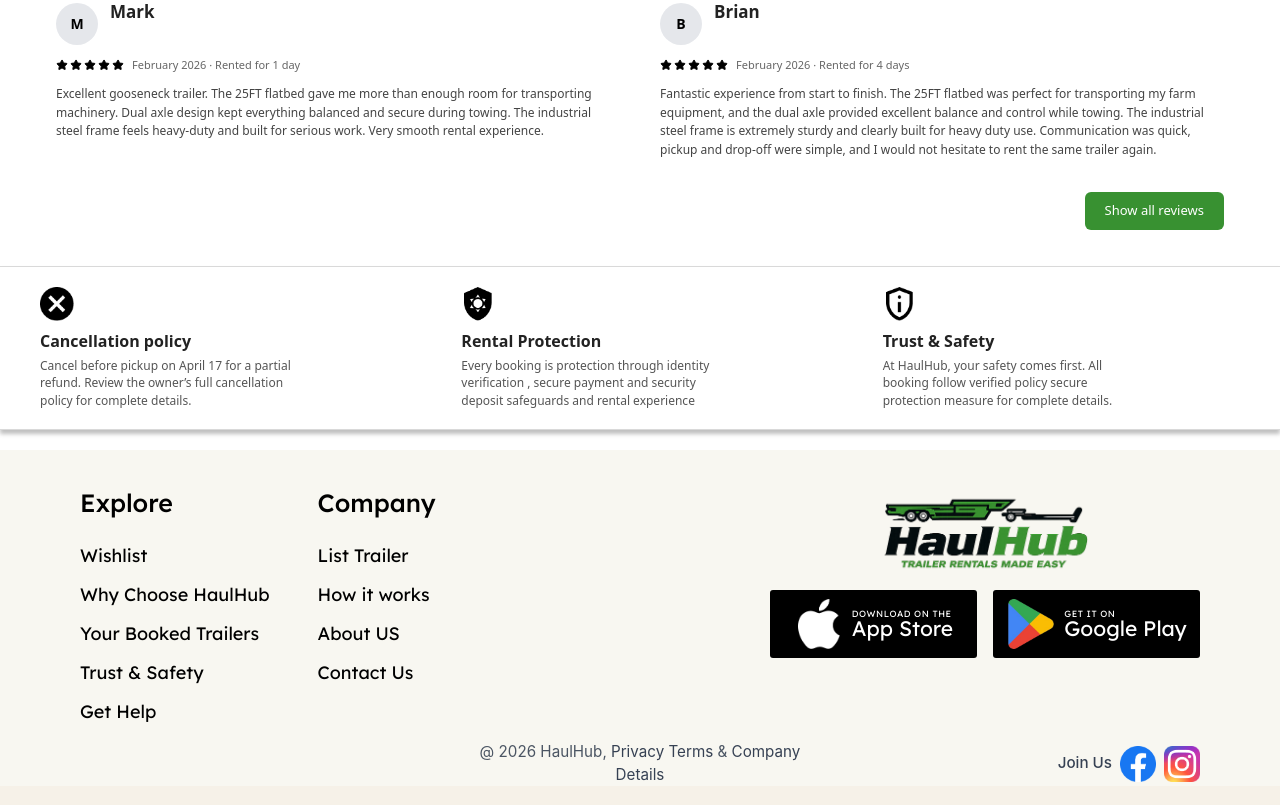
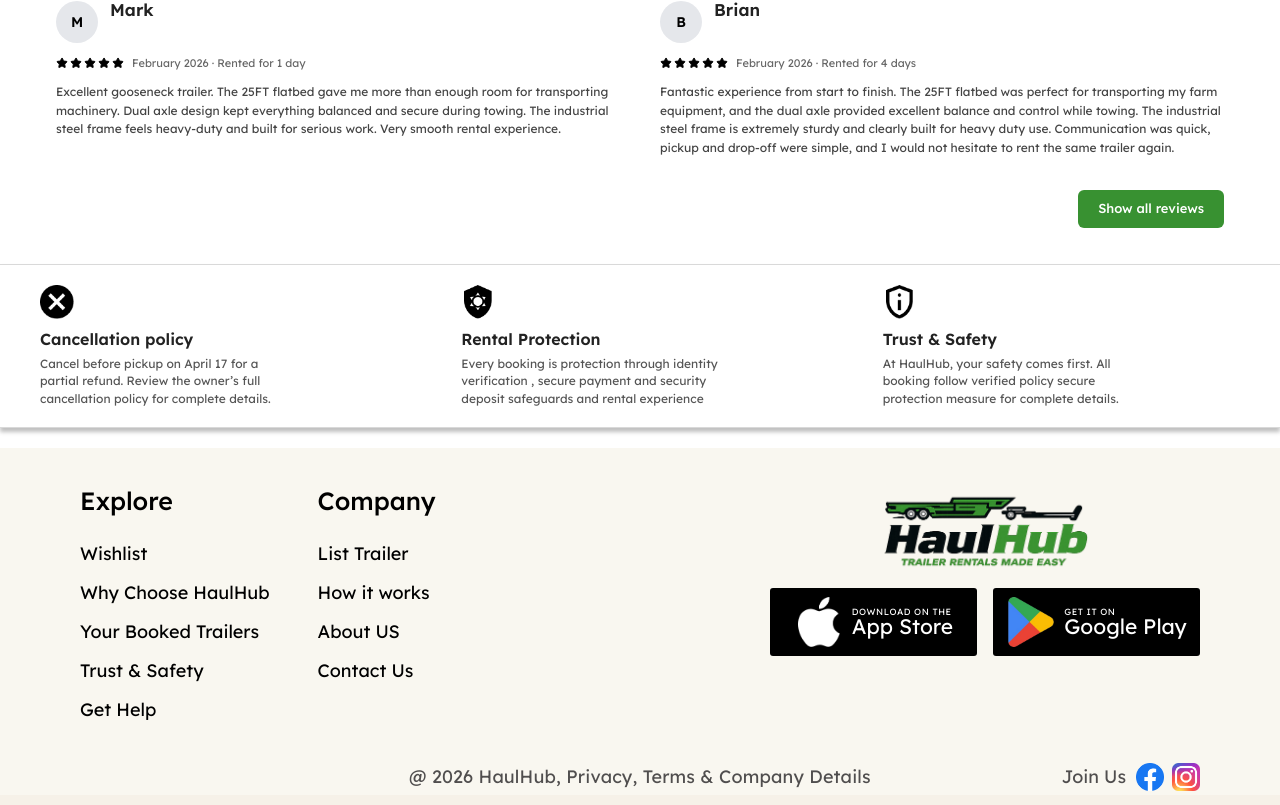
Before and after one commit to devakash400/HaulHub_ReactJS, a React (Create React App) app: page /trailer/1 in a window 1280 px wide. Shown: the part 1769-2574 px from the top of the page. Built offline with nearby package versions, Linux system fonts and the light colour scheme.

Commit message:
Auth Module Complete

```diff
--- a/src/api/api.ts
+++ b/src/api/api.ts
@@ -1,7 +1,7 @@
 import axios, { AxiosError } from "axios";
 
 const BASE_URL =
- "https://ea0b-2401-4900-1f32-77cb-88de-1b9-dd21-f9d0.ngrok-free.app"
+ "https://api.renthaulhub.com"
 
 let accessToken: string | null = null;
 let refreshToken: string | null = null;
--- a/src/components/BottomBar/BottomBar.tsx
+++ b/src/components/BottomBar/BottomBar.tsx
@@ -15,7 +15,7 @@ const BottomBar: React.FC = () => {
   const year = new Date().getFullYear();
 
   return (
-    <footer className="bg-[#F8F7F1] pt-10 pb-0 px-4 sm:px-6 font-sans w-full overflow-x-hidden mb-[10px]">
+    <footer className="bg-[#F9F7F0] pt-10 pb-0 px-4 sm:px-6 lg:px-10 font-sans w-full overflow-x-hidden mb-[10px]">
       <div className="max-w-[1120px] mx-auto flex flex-wrap items-start justify-between gap-8 min-w-0 w-full">
         {/* Left side: Explore & Company columns */}
         <div className="flex flex-wrap gap-8 sm:gap-12 flex-1 min-w-0 sm:min-w-[260px]">
@@ -194,50 +194,66 @@ const BottomBar: React.FC = () => {
         </div>
       </div>
 
-      {/* Bottom strip */}
-      <div className="max-w-[1120px] mx-auto pt-5 text-[0.95rem] text-[#4B5563]">
-        <div className="flex flex-col gap-4 sm:grid sm:grid-cols-3 sm:items-center">
-          {/* Left spacer (keeps center truly centered on desktop) */}
-          <div className="hidden sm:block" />
+      {/* Bottom strip — Figma: compact legal row + Join Us / socials */}
+      <div className="mt-10 max-w-[1120px] mx-auto w-full min-w-0">
+        <div
+          className="
+            flex flex-col items-center gap-4
+            py-1 sm:py-1
+            sm:grid sm:grid-cols-[minmax(0,1fr)_auto_minmax(0,1fr)]
+             sm:items-center sm:gap-x-6
+          "
+        >
+          <div className="hidden sm:block min-w-[88px]" aria-hidden />
 
-          {/* Center copyright */}
-          <p className="m-0 text-center">
+          <p
+            className="
+              m-0 max-w-[min(100%,42rem)] text-center font-['Lexend'] font-normal
+              text-[18px] sm:text-[18px] leading-[150%] tracking-[0.01em]
+              text-[#504E4E]
+            "
+          >
             @ {year} HaulHub,{" "}
             <Link
+              className="text-inherit no-underline decoration-inherit hover:text-[#389131] hover:underline"
               to="/trust-safety"
-              className="text-gray-700 transition-colors hover:text-[#389131] hover:underline"
             >
               Privacy
-            </Link>{" "}
+            </Link>
+            {", "}
             <Link
+              className="text-inherit no-underline decoration-inherit hover:text-[#389131] hover:underline"
               to="/trust-safety"
-              className="text-gray-700 transition-colors hover:text-[#389131] hover:underline"
             >
               Terms
-            </Link>{" "}
-            &amp;{" "}
+            </Link>
+            {" & "}
             <Link
+              className="text-inherit no-underline decoration-inherit hover:text-[#389131] hover:underline"
               to="/about"
-              className="text-gray-700 transition-colors hover:text-[#389131] hover:underline"
             >
               Company Details
             </Link>
           </p>
 
-          {/* Right socials */}
-          <div className="flex items-center justify-end gap-[3px] w-full">
-            <span className="text-gray-700 font-medium">Join Us</span>
+          <div className="flex w-full shrink-0 items-center justify-center gap-2.5 sm:w-auto sm:justify-self-end sm:justify-end">
+            <span className="font-['Lexend']
+            font-normal text-[18px] leading-[1.1] text-[#504E4E]">
+              Join Us
+            </span>
+            <div className="flex items-center gap-2">
               <a
                 href="https://www.facebook.com"
                 aria-label="Facebook"
                 target="_blank"
                 rel="noopener noreferrer"
-              className="inline-flex h-9 w-9 items-center justify-center no-underline"
+                className="inline-flex h-[28px] w-[28px] shrink-0 items-center justify-center no-underline transition-opacity hover:opacity-90"
               >
                 <img
                   src={images.Facebook}
-                alt="Facebook"
-                className="h-9 w-9 object-contain ml-[10px]"
+                  alt=""
+                  className="h-[28px] w-[28px] object-contain"
+                  aria-hidden
                 />
               </a>
               <a
@@ -245,14 +261,16 @@ const BottomBar: React.FC = () => {
                 aria-label="Instagram"
                 target="_blank"
                 rel="noopener noreferrer"
-              className="inline-flex h-9 w-9 items-center justify-center no-underline ml-[10px]"
+                className="inline-flex h-[28px] w-[28px] shrink-0 items-center justify-center no-underline transition-opacity hover:opacity-90"
               >
                 <img
                   src={images.Instagram}
-                alt="Instagram"
-                className="h-9 w-9 object-contain"
+                  alt=""
+                  className="h-[28px] w-[28px] object-contain"
+                  aria-hidden
                 />
               </a>
+            </div>
           </div>
         </div>
       </div>
--- a/src/components/TrailerDetails/IdentityVerificationModal.tsx
+++ b/src/components/TrailerDetails/IdentityVerificationModal.tsx
@@ -347,7 +347,7 @@ export const IdentityVerificationModal: React.FC<
       aria-labelledby="identity-verification-title"
     >
       <div
-        className="relative w-full max-w-2xl bg-white rounded-2xl shadow-lg max-h-[90vh] flex flex-col"
+        className="relative w-full max-w-2xl bg-white rounded-2xl shadow-lg max-h-[90vh] flex flex-col overflow-hidden"
         onClick={(e) => e.stopPropagation()}
       >
         <ModalHeader
--- a/src/components/TrailerDetails/SignUpModal.tsx
+++ b/src/components/TrailerDetails/SignUpModal.tsx
@@ -559,46 +559,24 @@ export const SignUpModal: React.FC<SignUpModalProps> = ({
                     </button>
                   </div>
                   {passwordTouched && password.trim().length > 0 && (
-                    <ul className="mt-2 space-y-0.5 text-xs">
-                      <li
-                        className={
-                          passwordHasMinLength
-                            ? "text-green-600"
-                            : "text-red-600"
-                        }
-                      >
+                   <ul className="mt-2 space-y-0.5 font-lexend font-light text-[12px] leading-[100%] tracking-[0em] text-[#6B6B6B]">
+                   <li className={passwordHasMinLength ? "text-[#6B6B6B]" : "text-red-600"}>
                      • Add at least 8 characters
                    </li>
-                      <li
-                        className={
-                          passwordHasUppercase
-                            ? "text-green-600"
-                            : "text-red-600"
-                        }
-                      >
+
+                   <li className={passwordHasUppercase ? "text-[#6B6B6B]" : "text-red-600"}>
                      • Uppercase letters (A-Z)
                    </li>
-                      <li
-                        className={
-                          passwordHasLowercase
-                            ? "text-green-600"
-                            : "text-red-600"
-                        }
-                      >
+
+                   <li className={passwordHasLowercase ? "text-[#6B6B6B]" : "text-red-600"}>
                      • Lowercase letters (a-z)
                    </li>
-                      <li
-                        className={
-                          passwordHasNumber ? "text-green-600" : "text-red-600"
-                        }
-                      >
+
+                   <li className={passwordHasNumber ? "text-[#6B6B6B]" : "text-red-600"}>
                      • Numbers (0-9)
                    </li>
-                      <li
-                        className={
-                          passwordHasSpecial ? "text-green-600" : "text-red-600"
-                        }
-                      >
+
+                   <li className={passwordHasSpecial ? "text-[#6B6B6B]" : "text-red-600"}>
                      • Special characters (e.g., @, #, $, %, !)
                    </li>
                  </ul>
--- a/src/index.css
+++ b/src/index.css
@@ -1,4 +1,9 @@
 @import "tailwindcss";
+@import url('https://fonts.googleapis.com/css2?family=Lexend:wght@300;400;500;600;700&display=swap');
+
+/* =========================
+   GLOBAL RESET / BASE
+========================= */
 
 html {
   overflow-x: hidden;
@@ -12,15 +17,26 @@ body {
   overflow-x: hidden;
   width: 100%;
   min-width: 0;
-  font-family: system-ui, -apple-system, BlinkMacSystemFont, 'Segoe UI', 'Inter',
-    'Poppins', 'Roboto', 'Oxygen', 'Ubuntu', 'Cantarell', 'Fira Sans',
-    'Droid Sans', 'Helvetica Neue', sans-serif;
+
+  /* ✅ GLOBAL FONT FIX */
+  font-family: 'Lexend', sans-serif;
+
   -webkit-font-smoothing: antialiased;
   -moz-osx-font-smoothing: grayscale;
+
   background-color: #F6F1E8;
 }
 
-/* Global interactive cursor */
+#root {
+  overflow-x: hidden;
+  width: 100%;
+  min-width: 0;
+}
+
+/* =========================
+   INTERACTIVE CURSOR RULES
+========================= */
+
 button:enabled,
 input[type="button"]:enabled,
 input[type="submit"]:enabled,
@@ -37,29 +53,37 @@ input[type="reset"]:disabled {
   cursor: not-allowed;
 }
 
+/* =========================
+   SCROLLBAR HIDE
+========================= */
+
 * {
-  scrollbar-width: none;
+  scrollbar-width: none; /* Firefox */
 }
 
 *::-webkit-scrollbar {
-  width: 0;
+  width: 0; /* Chrome, Safari */
 }
 
-#root {
-  overflow-x: hidden;
-  width: 100%;
-  min-width: 0;
+/* =========================
+   CODE FONT
+========================= */
+
+code {
+  font-family: source-code-pro, Menlo, Monaco, Consolas, 'Courier New', monospace;
 }
 
-code {
-  font-family: source-code-pro, Menlo, Monaco, Consolas, 'Courier New',
-    monospace;
-}
+/* =========================
+   MODAL ANIMATIONS
+========================= */
 
-/* Global modal animations */
 @keyframes modalOverlayFadeIn {
-  from { opacity: 0; }
-  to { opacity: 1; }
+  from {
+    opacity: 0;
+  }
+  to {
+    opacity: 1;
+  }
 }
 
 @keyframes modalContentIn {
```
Also changed, not shown: src/components/ModalHeader.tsx (+37 -7 lines), src/pages/Auth/Login/Login.tsx (+173 -11 lines). Lines whose indentation alone changed are shown as unchanged.
